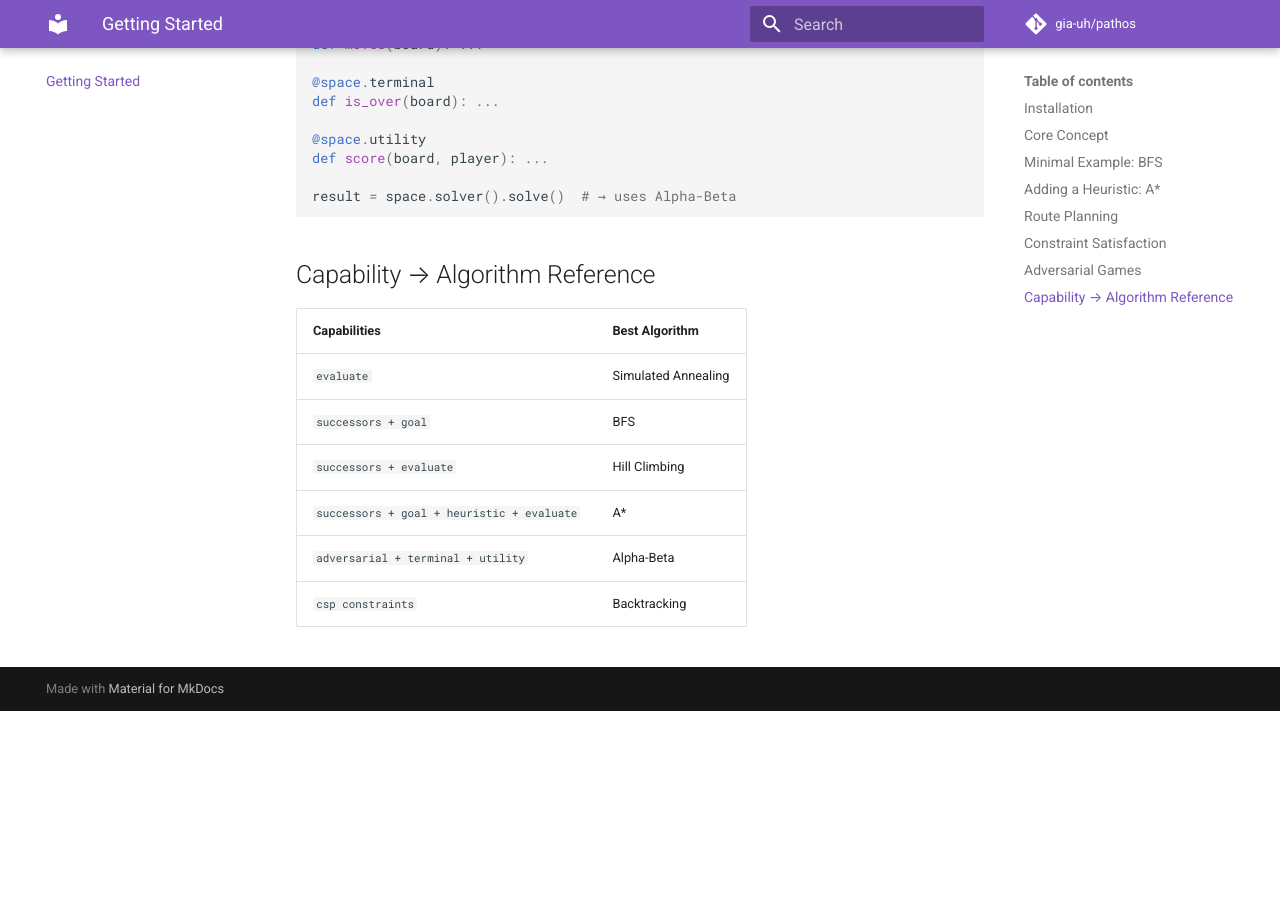
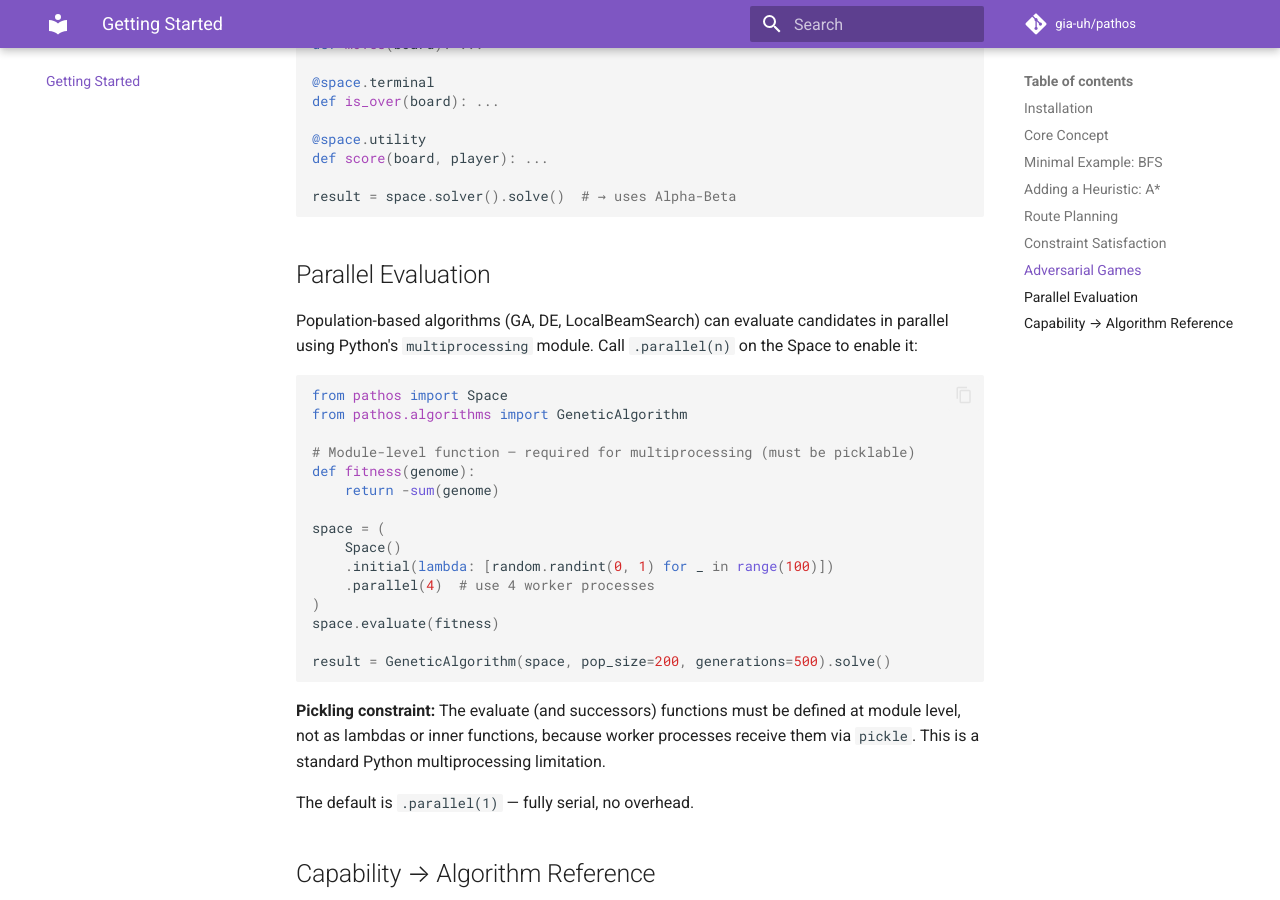
Before and after one commit to gia-uh/pathos, an MkDocs documentation site: the page built from docs/getting-started.md, in a window 1280 px wide and 900 px high, scrolled down 2010 px. Built offline with MkDocs 1.6.1 and Material for MkDocs 9.7.7, drawn with Linux system fonts in a browser that asks for light colours; comment, search, counter and statistics services are not loaded; before the commit the page ends 2721 px from its top, so only the background shows below that.

Commit message:
docs: document parallel evaluation feature and pickling constraint

````diff
--- a/docs/getting-started.md
+++ b/docs/getting-started.md
@@ -98,6 +98,32 @@ def score(board, player): ...
 result = space.solver().solve()  # → uses Alpha-Beta
 ```
 
+## Parallel Evaluation
+
+Population-based algorithms (GA, DE, LocalBeamSearch) can evaluate candidates in parallel using Python's `multiprocessing` module. Call `.parallel(n)` on the Space to enable it:
+
+```python
+from pathos import Space
+from pathos.algorithms import GeneticAlgorithm
+
+# Module-level function — required for multiprocessing (must be picklable)
+def fitness(genome):
+    return -sum(genome)
+
+space = (
+    Space()
+    .initial(lambda: [random.randint(0, 1) for _ in range(100)])
+    .parallel(4)  # use 4 worker processes
+)
+space.evaluate(fitness)
+
+result = GeneticAlgorithm(space, pop_size=200, generations=500).solve()
+```
+
+**Pickling constraint:** The evaluate (and successors) functions must be defined at module level, not as lambdas or inner functions, because worker processes receive them via `pickle`. This is a standard Python multiprocessing limitation.
+
+The default is `.parallel(1)` — fully serial, no overhead.
+
 ## Capability → Algorithm Reference
 
 | Capabilities | Best Algorithm |
````
Also changed, not shown: README.md (+17 -0 lines).
